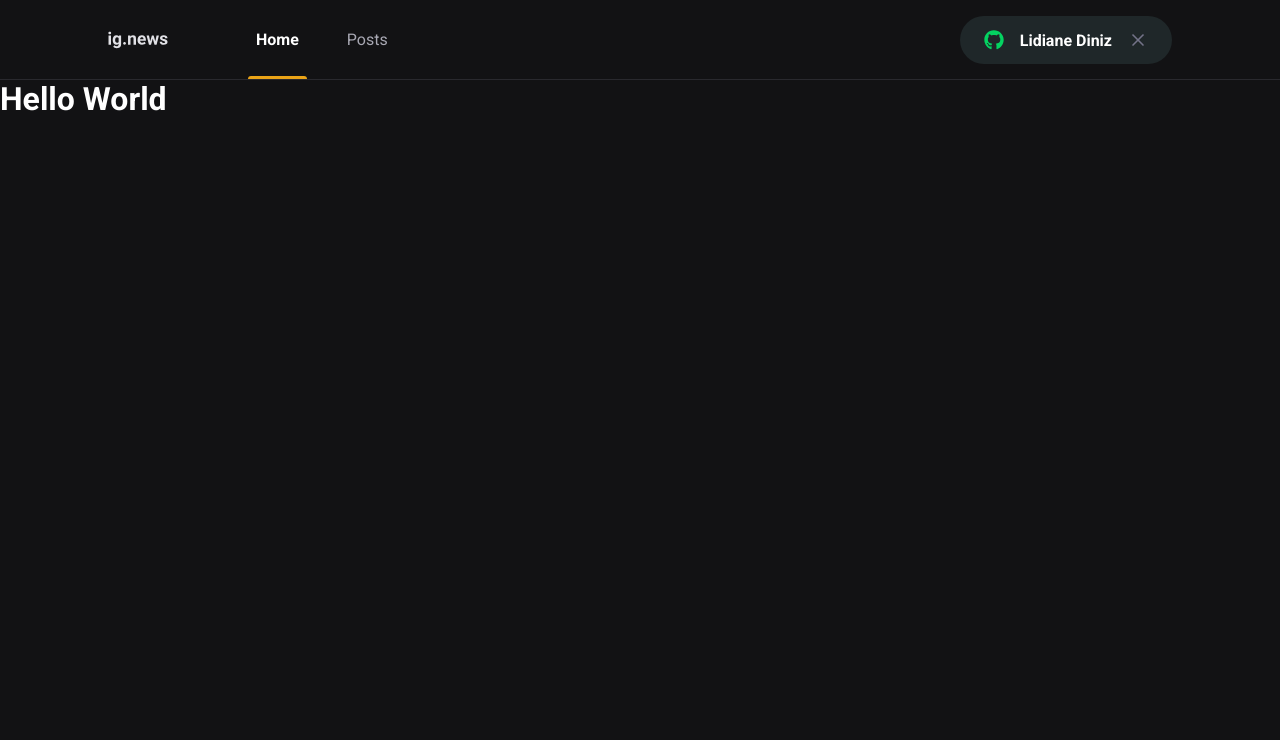
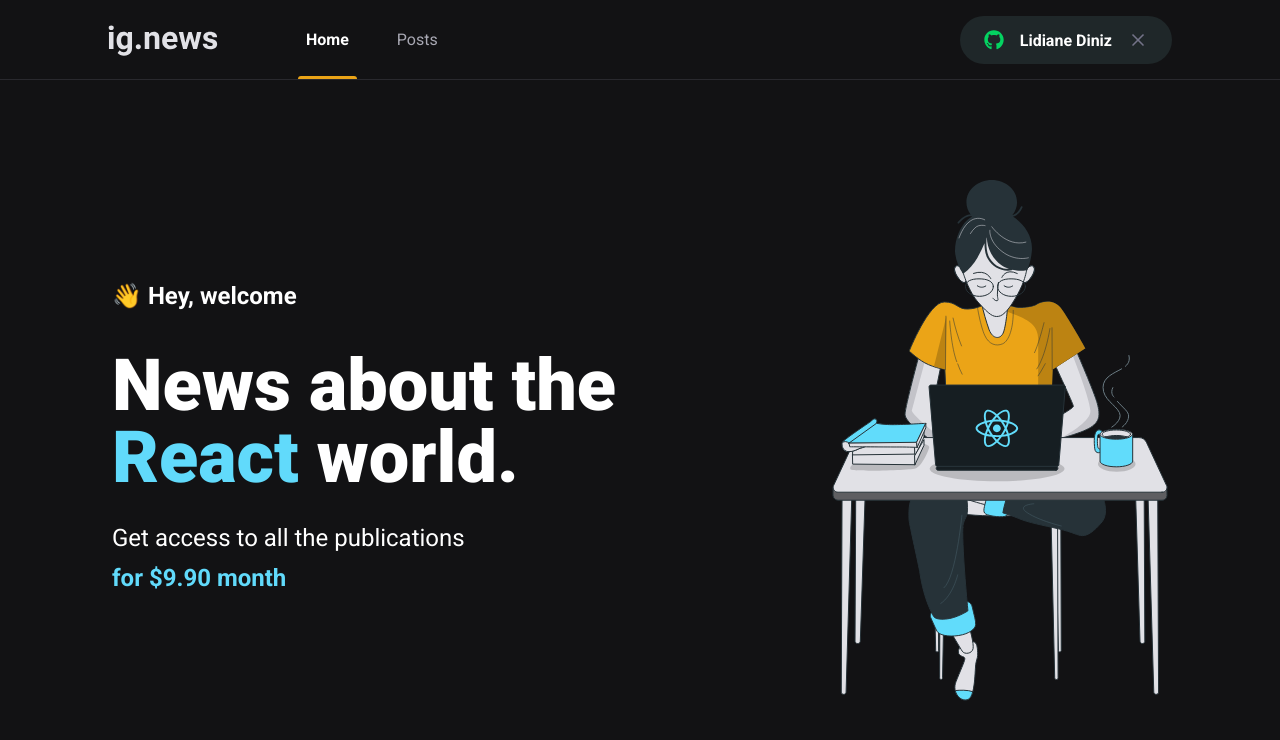
Before and after one commit to LidianeDiniz/ignews, a Next.js app: page / in a window 1280 px wide. Shown: the top 740 px of the page. Built offline with nearby package versions, Linux system fonts and the light colour scheme.

Commit message:
Página Home

```diff
--- a/src/components/Header/Index.tsx
+++ b/src/components/Header/Index.tsx
@@ -1,4 +1,3 @@
-import Image from 'next/image'
 import styles from './styles.module.scss';
 import { SignInButton } from '../SignInButton';
 
@@ -6,7 +5,7 @@
     return(
         <header className={styles.headerContainer}>
             <div className={styles.headerContent}>
-               <Image src= "/images/logo.svg" alt="ig.news" width={60} height={30}/>
+              <img src="/images/logo.svg" alt="ig.news" />
                <nav>
                 <a className={styles.acitive}>Home</a>
                 <a>Posts</a>
--- /dev/null
+++ b/src/pages/home.module.scss
@@ -0,0 +1,43 @@
+.contentContainer {
+    max-width: 1120px;
+    margin: 0 auto;
+    padding: 0 2rem;
+    height: calc(100vh - 5rem);
+
+    display: flex;
+    align-items: center;
+    justify-content: space-between;
+  }
+
+  .hero {
+    max-width: 600px;
+
+    > span {
+      font-size: 1.5rem;
+      font-weight: bold;
+    }
+
+    h1 {
+      font-size: 4.5rem;
+      line-height: 4.5rem;
+      font-weight: 900;
+      margin-top: 2.5rem;
+
+      span {
+        color: var(--cyan-500);
+      }
+    }
+
+    p {
+      font-size: 1.5rem;
+      line-height: 2.5rem;
+      margin-top: 1.5rem;
+
+      span {
+        color: var(--cyan-500);
+        font-weight: bold;
+      }
+    }
+
+
+  }
--- a/src/pages/index.tsx
+++ b/src/pages/index.tsx
@@ -1,4 +1,5 @@
 import Head from "next/head";
+import styles from "./home.module.scss"
 
 export default function Home() {
   return (
@@ -7,7 +8,21 @@
         <title> Home | ig.news </title>
       </Head>
 
-      <h1>Hello World</h1>
+     <main className={styles.contentContainer}>
+      <section className={styles.hero}>
+        <span>👋 Hey, welcome</span>
+        <h1>News about the <span>React</span> world.</h1>
+        <p>
+          Get access to all the publications <br />
+          <span>
+            for $9.90 month
+          </span>
+        </p>
+      </section>
+
+        <img src="/images/avatar.svg" alt="Girl coding" />
+
+     </main>
     </>
   );
 }
```
